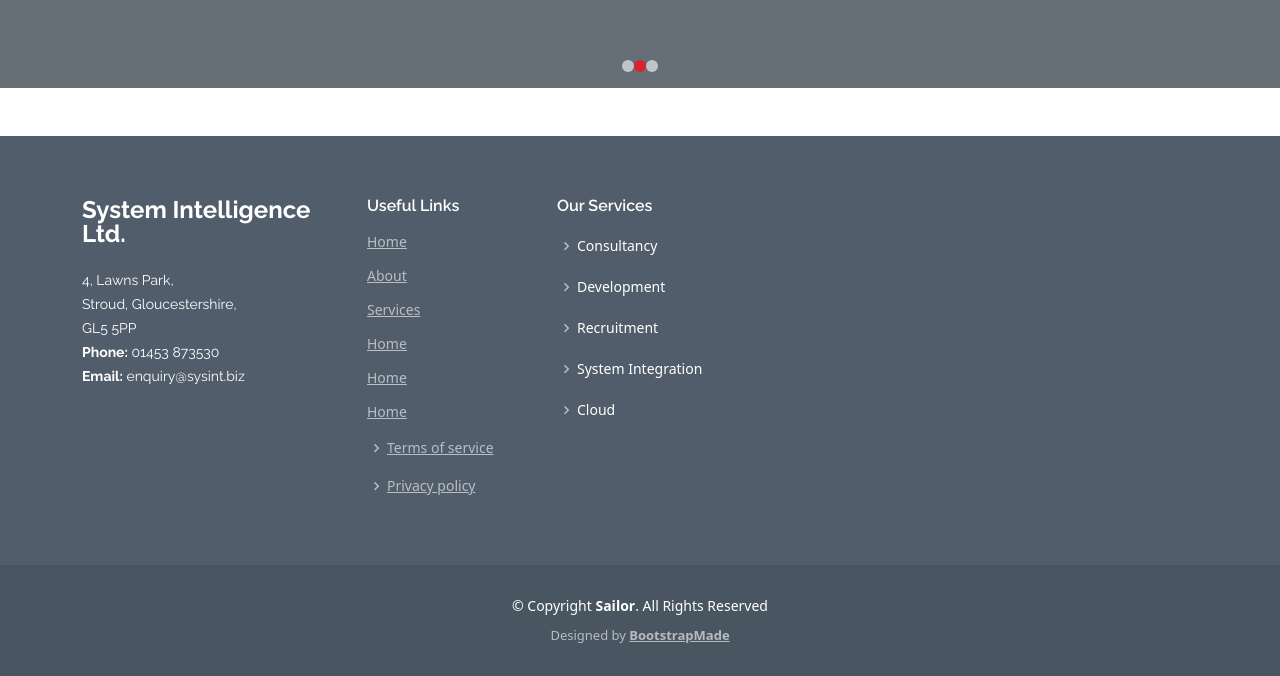
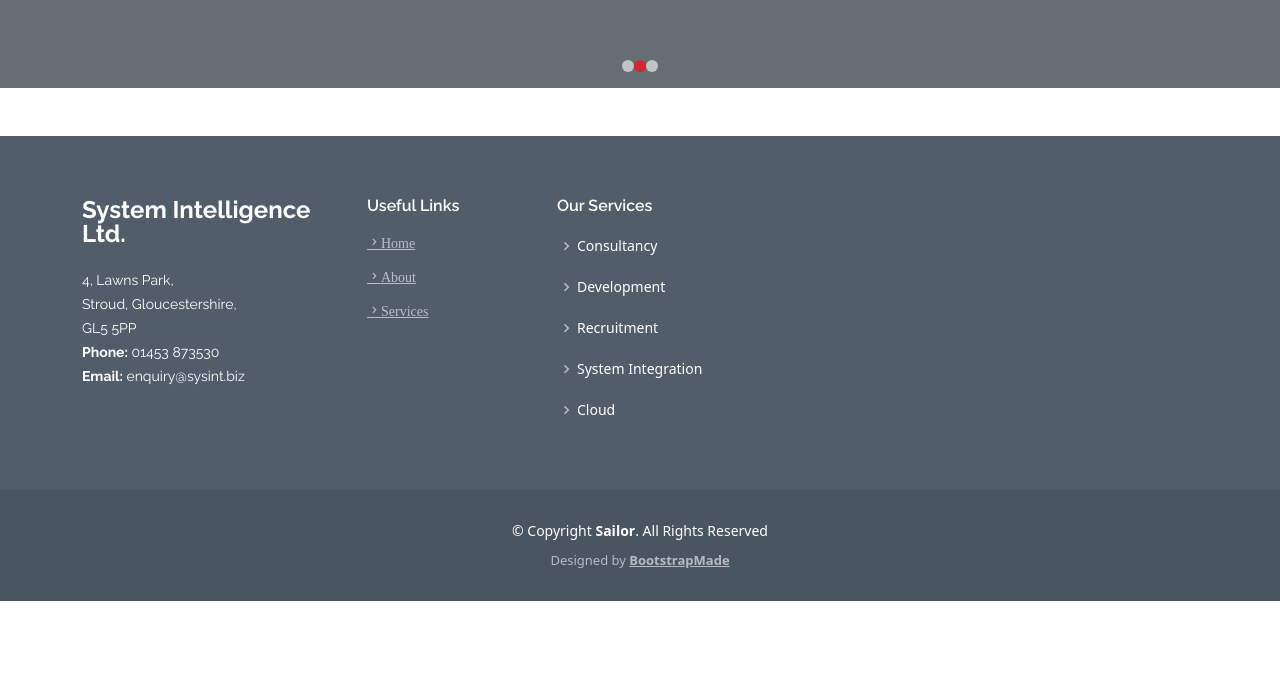
Before and after one commit to ajayd99/System-Intelligence-Project, a React (Create React App) app in the folder reactapp/: page / in a window 1280 px wide. Shown: the part 712-1388 px from the top of the page. After the commit the page ends 1313 px from the top, so only its background shows below. Built offline with nearby package versions, Linux system fonts and the light colour scheme.

Commit message:
updated changes
Visual changes to home page

```diff
--- a/reactapp/public/assets/css/style.css
+++ b/reactapp/public/assets/css/style.css
@@ -468,7 +468,7 @@ h1, h2, h3, h4, h5, h6 {
   list-style-type: none;
 }
 
-#hero .get-started {
+#hero .btn-get-started {
   list-style-type: none;
 }
 
--- a/reactapp/src/Components/footer.jsx
+++ b/reactapp/src/Components/footer.jsx
@@ -22,52 +22,32 @@ function Footer(props) {
         <div className="col-lg-2 col-md-6 footer-links">
           <h4>Useful Links</h4>
           <ul>
-          <li className="bx bx-chevron-right"
+          <li
                 className={`nav-item  ${
                   props.location.pathname === "/" ? "active" : ""
                 }`}
               >
-                <Link to="/">Home</Link>
+                <Link className="bx bx-chevron-right" to="/">Home</Link>
           </li>
-          <li className="bx bx-chevron-right"
+          <li
                 className={`nav-item  ${
                   props.location.pathname === "/About" ? "active" : ""
                 }`}
               >
-                <Link to="/About">About</Link>
+                <Link className="bx bx-chevron-right" to="/About">About</Link>
           </li>
-          <li className="bx bx-chevron-right"
+          <li
                 className={`nav-item  ${
                   props.location.pathname === "/Services" ? "active" : ""
                 }`}
               >
-                <Link to="/Services">Services</Link>
+                <Link className="bx bx-chevron-right" to="/Services">Services</Link>
           </li>
-          <li className="bx bx-chevron-right"
-                className={`nav-item  ${
-                  props.location.pathname === "/Home" ? "active" : ""
-                }`}
-              >
-                <Link to="/Home">Home</Link>
-          </li>
-          <li className="bx bx-chevron-right"
-                className={`nav-item  ${
-                  props.location.pathname === "/Home" ? "active" : ""
-                }`}
-              >
-                <Link to="/Home">Home</Link>
-          </li>
-          <li className="bx bx-chevron-right"
-                className={`nav-item  ${
-                  props.location.pathname === "/Home" ? "active" : ""
-                }`}
-              >
-                <Link to="/Home">Home</Link>
-          </li>
-
+          {/*
             <li><i className="bx bx-chevron-right" /> <a href="#">Terms of service</a></li>
 
             <li><i className="bx bx-chevron-right" /> <a href="#">Privacy policy</a></li>
+          */}
           </ul>
         </div>
         <div className="col-lg-3 col-md-6 footer-links">
--- a/reactapp/src/Components/home.jsx
+++ b/reactapp/src/Components/home.jsx
@@ -14,7 +14,7 @@ function Home(props) {
 
      <section id="hero">
 
-     <div id="heroCarousel" className="carousel slide carousel-fade">"
+     <div id="heroCarousel" className="carousel slide carousel-fade" >
      <ol className="carousel-indicators" id="hero-carousel-indicators"></ol>
 
      <div className="carousel-inner" role="listbox">
@@ -27,7 +27,7 @@ function Home(props) {
         <div className="col-12">
 
         <Carousel>
-          <Carousel.Item >
+          <Carousel.Item>
 
           <img
           className="d-block w-100"
@@ -40,7 +40,7 @@ function Home(props) {
               <h2 className="animate__animated animate__fadeInDown">Welcome to <span>System Intelligence</span></h2>
               <p className="animate__animated animate__fadeInUp">Providing the very best in business solutions using leading edge technology.</p>
               <ul>
-              <li
+              <li style ={{listStyleType: "none"}}
                  className={`nav-item  ${
                   props.location.pathname === "/About" ? "active" : ""
                   }`}
@@ -68,12 +68,12 @@ function Home(props) {
               <h2 className="animate__animated animate__fadeInDown"><span>Recruitment</span></h2>
               <p className="animate__animated animate__fadeInUp">We can source staff for a variety of business needs.</p>
               <ul>
-              <li
+              <li style ={{listStyleType: "none"}}
                  className={`nav-item  ${
                   props.location.pathname === "/About" ? "active" : ""
                   }`}
                   >
-                  <Link className="btn-get-started animate__animated animate__fadeInUp scrollto" to="/About">
+                  <Link className="btn-get-started animate__animated animate__fadeInUp scrollto" to="/Services">
                     Read more
                   </Link>
                 </li>
@@ -97,12 +97,12 @@ function Home(props) {
               <h2 className="animate__animated animate__fadeInDown"><span>Development</span></h2>
               <p className="animate__animated animate__fadeInUp">System Intelligence can provide robust, responsive and scalable applications for a range of different use cases.</p>
               <ul>
-              <li
+              <li style ={{listStyleType: "none"}}
                  className={`nav-item  ${
                   props.location.pathname === "/About" ? "active" : ""
                   }`}
                   >
-                  <Link className="btn-get-started animate__animated animate__fadeInUp scrollto" to="/About">
+                  <Link className="btn-get-started animate__animated animate__fadeInUp scrollto" to="/Services">
                     Read more
                   </Link>
                 </li>
```
Also changed, not shown: reactapp/src/Components/contact.jsx (+18 -6 lines), reactapp/src/Components/services.jsx (+28 -8 lines).
